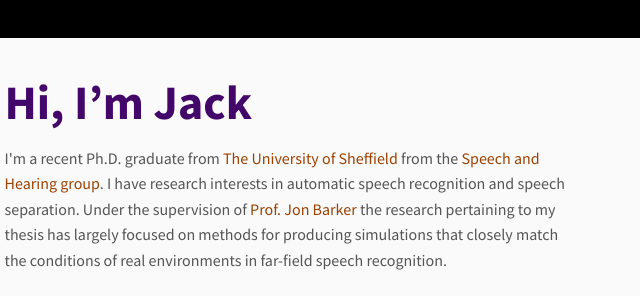
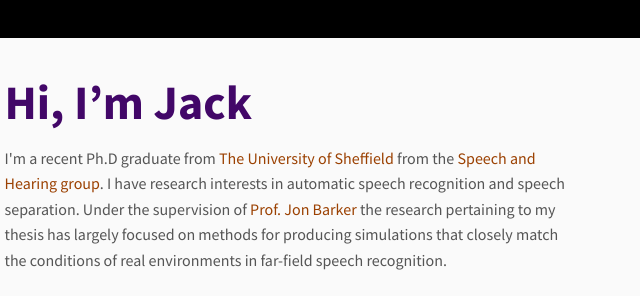
Before and after one commit to jackdeadman/jackdeadman.com, a plain HTML site: page index.html in a window 1280 px wide. Shown: the top 296 px of the page, 478-1118 px from the left. Drawn offline with nearby package versions, Linux system fonts and the light colour scheme.

Commit message:
Update index.html

```diff
--- a/index.html
+++ b/index.html
@@ -26,7 +26,7 @@
 
         <h1>Hi, I&rsquo;m Jack</h1>
         <p class="text">
-          I'm a recent Ph.D. graduate from <a target="_blank" href="//www.sheffield.ac.uk/">The University of Sheffield</a> from the <a href="//spandh.dcs.shef.ac.uk/">Speech and Hearing group</a>. I have research interests in automatic speech recognition and speech separation. Under the supervision of <a href="http://staffwww.dcs.shef.ac.uk/people/J.Barker/">Prof. Jon Barker</a> the research pertaining to my thesis has largely focused on methods for producing simulations that closely match the conditions of real environments in far-field speech recognition.
+          I'm a recent Ph.D graduate from <a target="_blank" href="//www.sheffield.ac.uk/">The University of Sheffield</a> from the <a href="//spandh.dcs.shef.ac.uk/">Speech and Hearing group</a>. I have research interests in automatic speech recognition and speech separation. Under the supervision of <a href="http://staffwww.dcs.shef.ac.uk/people/J.Barker/">Prof. Jon Barker</a> the research pertaining to my thesis has largely focused on methods for producing simulations that closely match the conditions of real environments in far-field speech recognition.
         </p>
         <p>
           I have experience in teaching undergraduate and postgraduate labs covering a range of topics such as signal/speech processing, machine learning, genetic algorithms, and web development.
```
